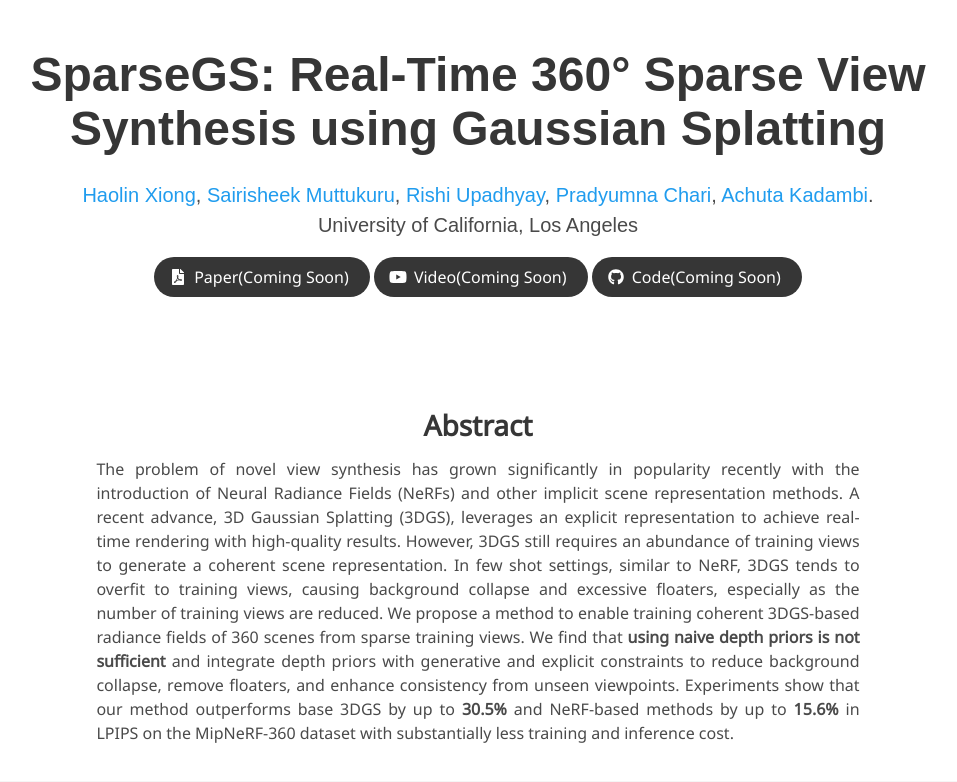
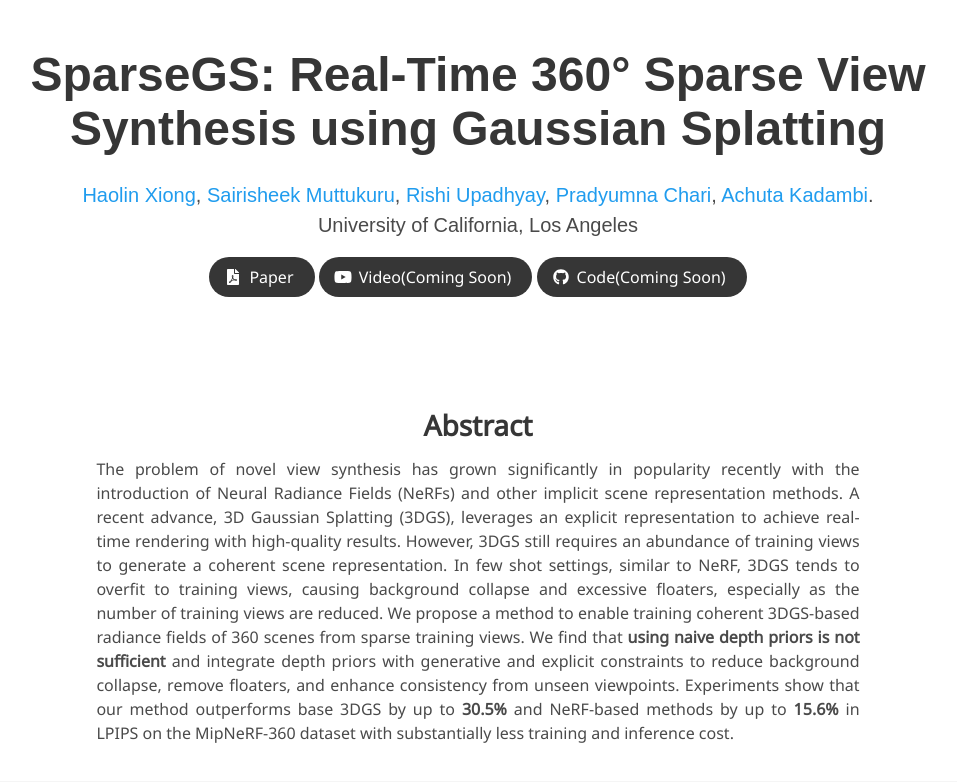
Before and after one commit to ForMyCat/SparseGS-Real-Time-360-Sparse-View-Synthesis-using-Gaussian-Splatting, a Jekyll site: the page built from index.md, in a window 1280 px wide and 900 px high, cut to the strip 0-783 px from the top of the window. Shown: the whole strip, without its empty margins (162-1119 px from the left). Built offline with Jekyll 4.4.1, drawn with Linux system fonts in a browser that asks for light colours; some web fonts are replaced.

Commit message:
added paper link

```diff
--- a/_layouts/project_page.html
+++ b/_layouts/project_page.html
@@ -54,7 +54,7 @@
                   <span class="icon">
                       <i class="fas fa-file-pdf"></i>
                   </span>
-                  <span>Paper(Coming Soon)</span>
+                  <span>Paper</span>
                 </a>
               </span>
               {% endif %}
--- a/index.md
+++ b/index.md
@@ -14,7 +14,7 @@ authors:
   - name: Achuta Kadambi
     url: https://www.ee.ucla.edu/achuta-kadambi
 affiliations: University of California, Los Angeles
-paper: Coming Soon
+paper: https://arxiv.org/abs/2312.00206
 video: Coming Soon
 code: Coming Soon
 
```
